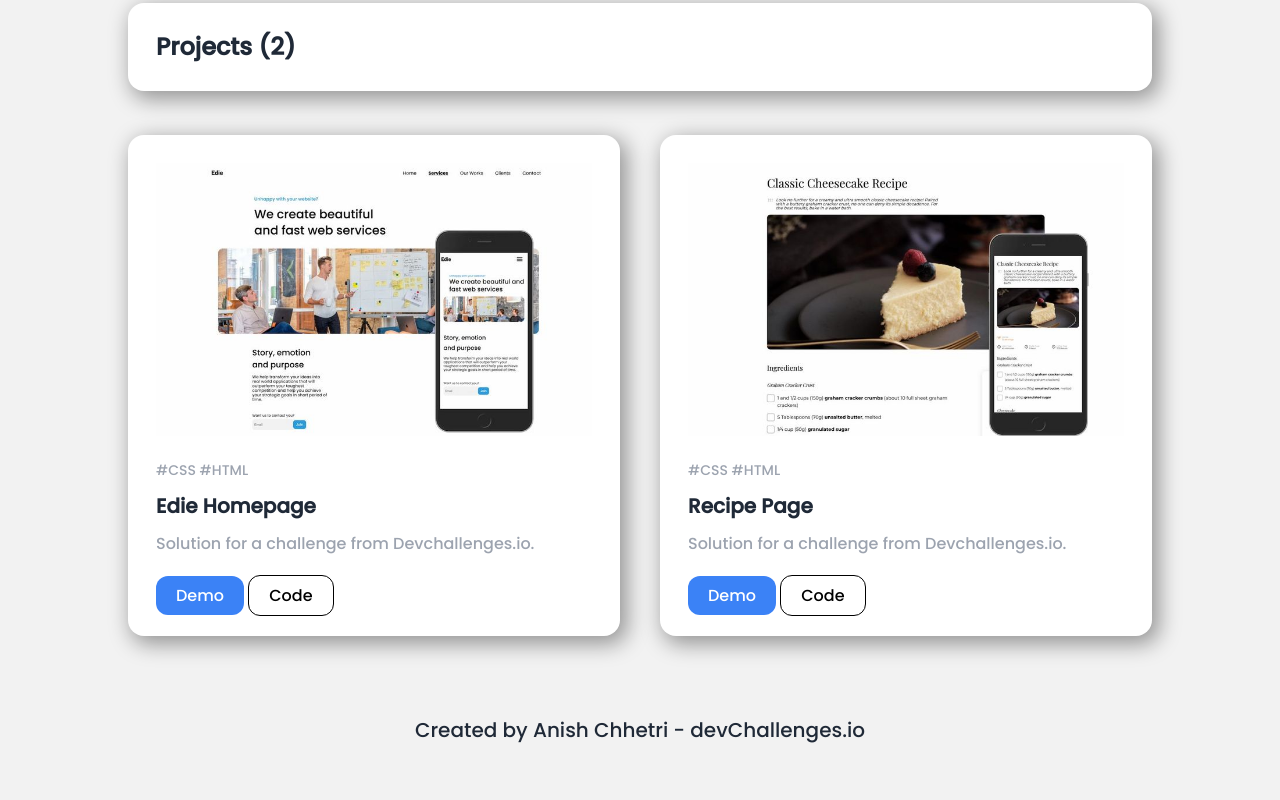
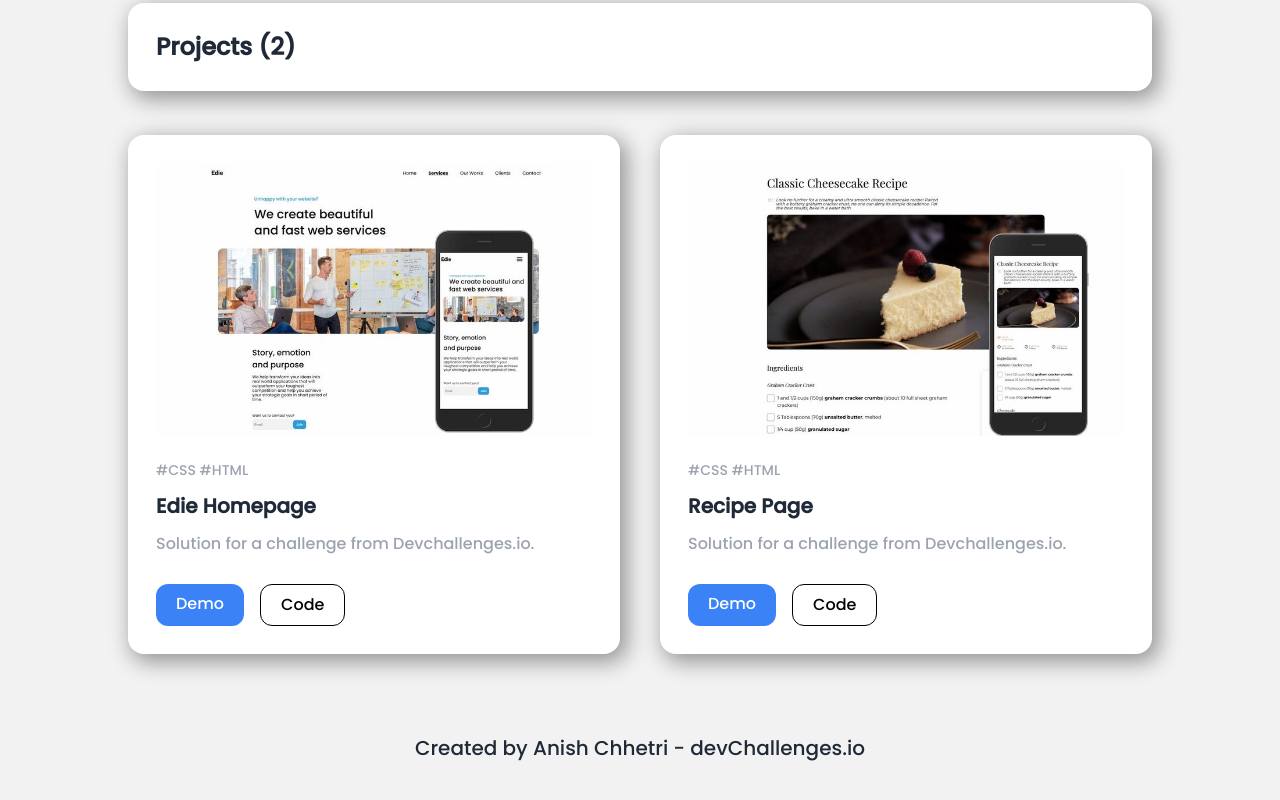
Before and after one commit to DevNitro5/portfolio-challenge, a plain HTML site: page index.html in a window 1280 px wide. Shown: the part 1611-2411 px from the top of the page. Drawn offline with Linux system fonts and the light colour scheme.

Commit message:
Update index.html

```diff
--- a/index.html
+++ b/index.html
@@ -210,7 +210,7 @@
           <p class="text-gray-400 mt-3">
             Solution for a challenge from Devchallenges.io.
           </p>
-          <div class="mt-7 flexs">
+          <div class="mt-7 flex flexs ">
             <a
               href="https://devnitro5.github.io/edie-homepage/"
               target="_blank"
@@ -234,7 +234,7 @@
           <p class="text-gray-400 mt-3">
             Solution for a challenge from Devchallenges.io.
           </p>
-          <div class="mt-7 flexs">
+          <div class="mt-7 flexs flex">
             <a
               href="https://devnitro5.github.io/Recipe-page/"
               target="_blank"
```
